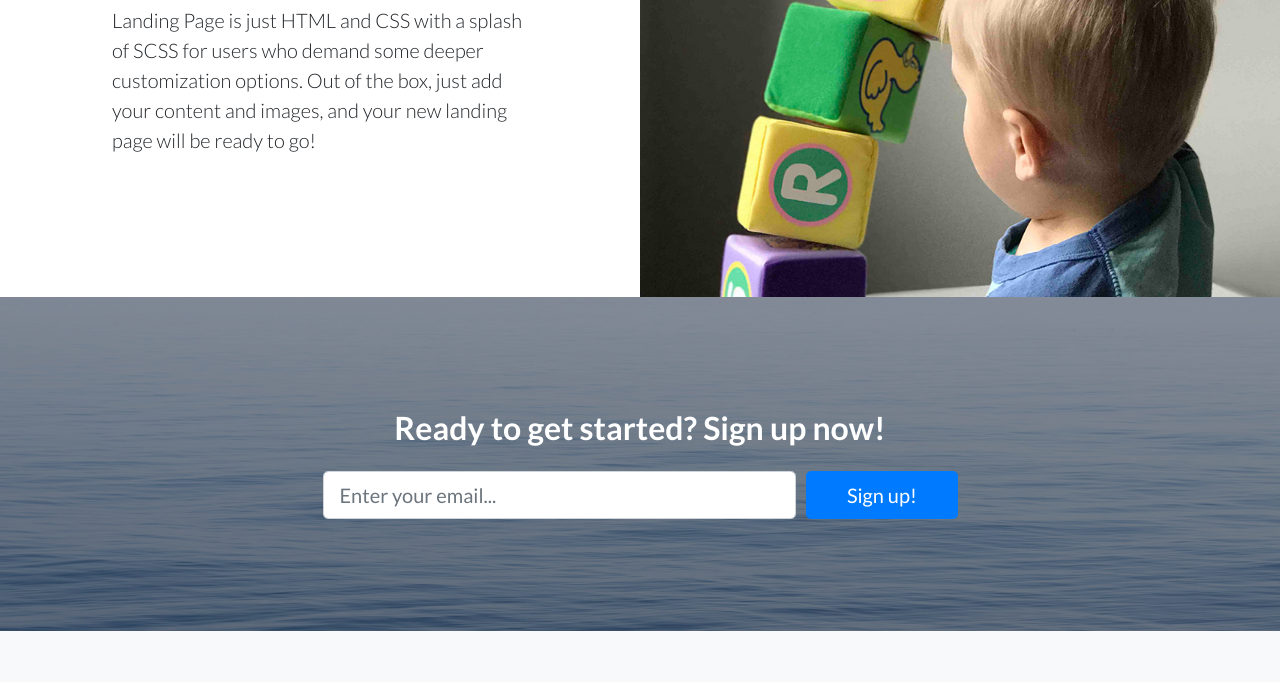
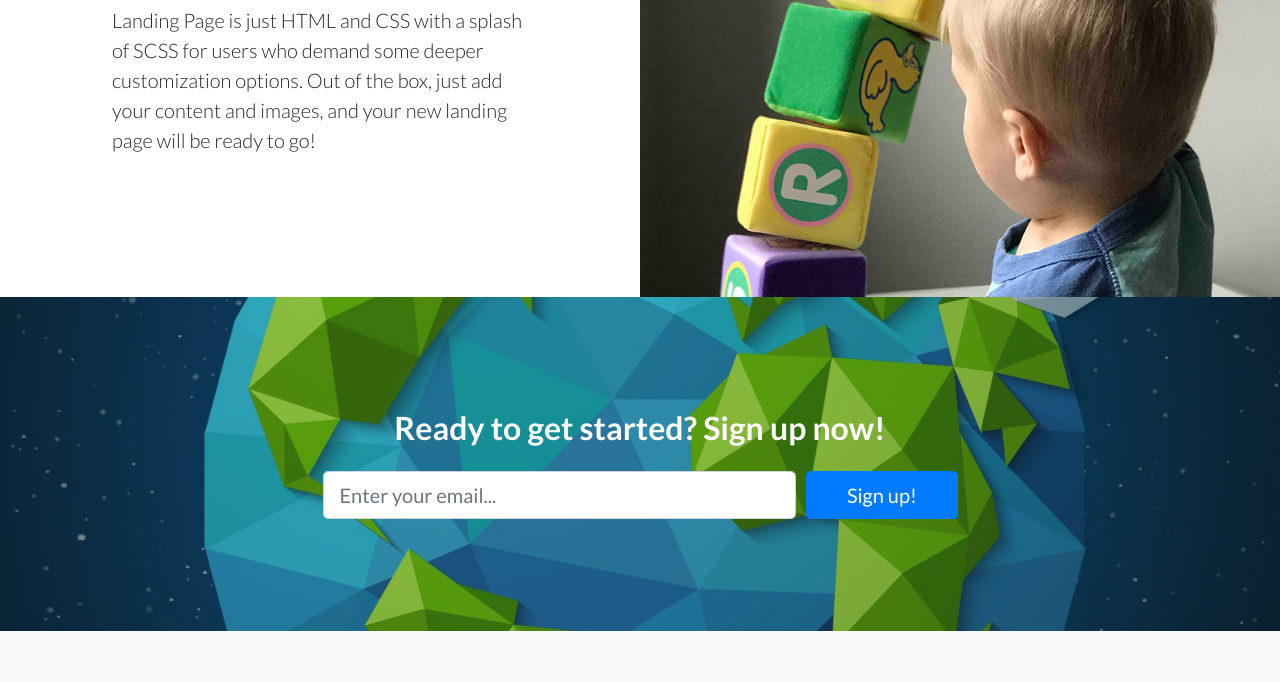
Before and after one commit to DeemosProject/DeemosProject2.github.io, a website: page index.html in a window 1280 px wide. Shown: the part 2393-3075 px from the top of the page. Drawn offline with nearby package versions, Linux system fonts and the light colour scheme; files that its build step writes are made by us from their sources.

Commit message:
Update _call-to-action.scss

```diff
--- a/scss/_call-to-action.scss
+++ b/scss/_call-to-action.scss
@@ -1,7 +1,7 @@
 .call-to-action {
   position: relative;
   background-color: $gray-800;
-  background: url('../img/bg-masthead.jpg') no-repeat center center;
+  background: url('../img/15481-NQDIVL.jpg') no-repeat center center;
   @include background-cover;
   padding-top: 7rem;
   padding-bottom: 7rem;
```
